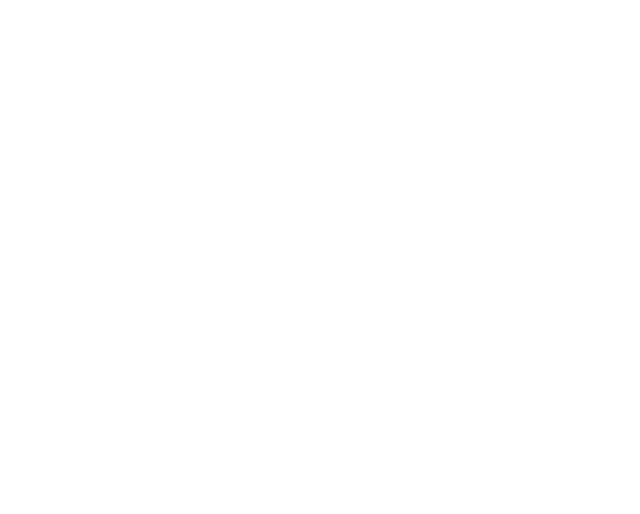
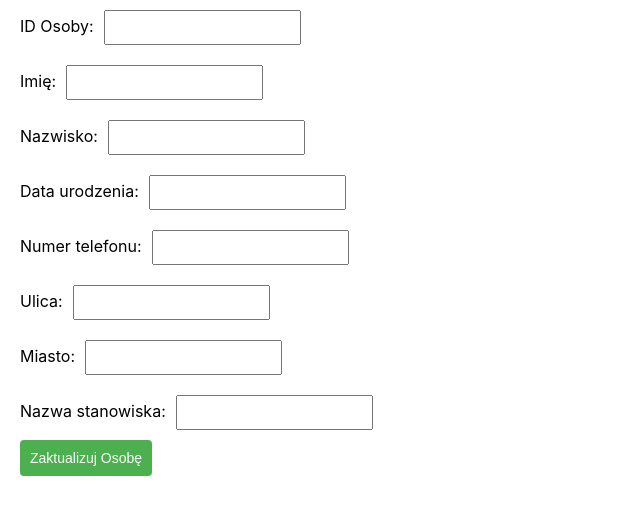
Before and after one commit to xivviasx/DatabasePeople2, a React (Create React App) app: page /edytuj-osobe in a window 1280 px wide. Before the commit this address had no page. Shown: the top 514 px of the page, without its empty margins (0-640 px from the left). Built offline with nearby package versions, Linux system fonts and the light colour scheme.

Commit message:
firstcommit

```diff
--- a/src/App.js
+++ b/src/App.js
@@ -2,7 +2,10 @@
 import { BrowserRouter as Router, Route, Routes } from 'react-router-dom';
 import Logowanie from "./components/Logowanie";
 import HomePage from "./components/HomePage";
-import OsobaPOST from "./components/crud/DodajOsobeForm";
+import OsobaPOST from "./components/crud/OsobaPOST";
+import OsobaDELETE from "./components/crud/OsobaDELETE";
+import OsobaPUT from "./components/crud/OsobaPUT";
+import AdresDELETE from "./components/crud/AdresDELETE";
 
 function App() {
     return (
@@ -11,6 +14,9 @@
                 <Route path="/" element={<Logowanie />} />
                 <Route path="/home" element={<HomePage />} />
                 <Route path="/dodaj-osobe" element={<OsobaPOST />} />
+                <Route path="/usun-osobe" element={<OsobaDELETE />} />
+                <Route path="/edytuj-osobe" element={<OsobaPUT />} />
+                <Route path="/usun-adres" element={<AdresDELETE />} />
             </Routes>
         </Router>
     );
--- a/src/components/crud/AdresDELETE.js
+++ b/src/components/crud/AdresDELETE.js
@@ -0,0 +1,34 @@
+import React, { useState } from 'react';
+import axios from 'axios';
+import { useNavigate } from 'react-router-dom';
+
+const AdresDELETE = () => {
+    const [adresId, setAdresId] = useState('');
+    const navigate = useNavigate();
+
+    const handleDelete = async () => {
+        try {
+            // Wysyłanie żądania DELETE z użyciem axios
+            await axios.delete(`http://localhost:8080/osoba/${adresId}`);
+            // Przeniesienie do HomePage po usunięciu osoby
+            navigate('/home');
+        } catch (error) {
+            console.error('Błąd podczas wysyłania żądania DELETE:', error);
+        }
+    };
+
+    return (
+        <form className="curd" onSubmit={(e) => e.preventDefault()} style={{ marginLeft: '20px' }}>
+            {/* Pole tekstowe do wprowadzenia ID osoby */}
+            <label>
+                ID Adresu:
+                <input type="text" value={adresId} onChange={(e) => setAdresId(e.target.value)} />
+            </label>
+            <br />
+            {/* Przycisk do usuwania osoby */}
+            <button type="button" onClick={handleDelete}>Usuń Adres</button>
+        </form>
+    );
+};
+
+export default AdresDELETE;
--- a/src/components/crud/OsobaDELETE.js
+++ b/src/components/crud/OsobaDELETE.js
@@ -1,23 +1,34 @@
-import React from 'react';
+import React, { useState } from 'react';
 import axios from 'axios';
+import { useNavigate } from 'react-router-dom';
+import '../../styles/Curd.css';
 
-const OsobaDELETE = ({ osobaId, onOsobaUsunieta }) => {
+const OsobaDELETE = () => {
+    const [osobaId, setOsobaId] = useState('');
+    const navigate = useNavigate();
+
     const handleDelete = async () => {
         try {
             // Wysyłanie żądania DELETE z użyciem axios
             await axios.delete(`http://localhost:8080/osoba/${osobaId}`);
-            // Wywołanie funkcji przekazanej z komponentu nadrzędnego do aktualizacji stanu
-            onOsobaUsunieta(osobaId);
+            // Przeniesienie do HomePage po usunięciu osoby
+            navigate('/home');
         } catch (error) {
             console.error('Błąd podczas wysyłania żądania DELETE:', error);
         }
     };
 
     return (
-        <div>
-            {/* Przykładowy przycisk do usuwania osoby */}
+        <form className="curd" onSubmit={(e) => e.preventDefault()} >
+            {/* Pole tekstowe do wprowadzenia ID osoby */}
+            <label>
+                ID Osoby:
+                <input type="text" value={osobaId} onChange={(e) => setOsobaId(e.target.value)} />
+            </label>
+            <br />
+            {/* Przycisk do usuwania osoby */}
             <button type="button" onClick={handleDelete}>Usuń Osobę</button>
-        </div>
+        </form>
     );
 };
 
--- a/src/components/crud/OsobaPOST.js
+++ b/src/components/crud/OsobaPOST.js
@@ -1,25 +1,58 @@
-// DodajOsobeForm.js
 import React, { useState } from 'react';
+import axios from 'axios';
+import { useNavigate } from 'react-router-dom';
 
 const OsobaPOST = ({ onOsobaDodana }) => {
     const [imie, setImie] = useState('');
     const [nazwisko, setNazwisko] = useState('');
+    const [dataUrodzenia, setDataUrodzenia] = useState('');
+    const [numerTelefonu, setNumerTelefonu] = useState('');
+    const [ulica, setUlica] = useState('');
+    const [miasto, setMiasto] = useState('');
+    const [nazwaStanowiska, setNazwaStanowiska] = useState('');
 
-    const handleSubmit = (e) => {
+    const navigate = useNavigate();
+
+    const handleSubmit = async (e) => {
         e.preventDefault();
+
         const nowaOsoba = {
             imie: imie,
             nazwisko: nazwisko,
+            dataUrodzenia: dataUrodzenia,
+            numerTelefonu: {
+                id: 4,
+                numer: numerTelefonu
+            },
+            adres: {
+                id: 2,
+                ulica: ulica,
+                miasto: miasto
+            },
+            praca: {
+                id: 4,
+                nazwaStanowiska: nazwaStanowiska
+            }
         };
 
-        onOsobaDodana(nowaOsoba);
+        try {
+            axios.post('http://localhost:8080/osoba', nowaOsoba);
+            navigate('/home');
+        } catch (error) {
+            console.error('Błąd podczas wysyłania żądania POST:', error);
+        }
 
-        setImie(''); // Wyczyszczenie wartości po dodaniu osoby
+        setImie('');
         setNazwisko('');
+        setDataUrodzenia('');
+        setNumerTelefonu('');
+        setUlica('');
+        setMiasto('');
+        setNazwaStanowiska('');
     };
 
     return (
-        <form onSubmit={handleSubmit} style={{ marginLeft: '20px' }}>
+        <form className="curd" onSubmit={handleSubmit} style={{ marginLeft: '20px' }}>
             <label>
                 Imię:
                 <input type="text" value={imie} onChange={(e) => setImie(e.target.value)} />
@@ -30,6 +63,31 @@
                 <input type="text" value={nazwisko} onChange={(e) => setNazwisko(e.target.value)} />
             </label>
             <br />
+            <label>
+                Data urodzenia:
+                <input type="text" value={dataUrodzenia} onChange={(e) => setDataUrodzenia(e.target.value)} />
+            </label>
+            <br />
+            <label>
+                Numer telefonu:
+                <input type="text" value={numerTelefonu} onChange={(e) => setNumerTelefonu(e.target.value)} />
+            </label>
+            <br />
+            <label>
+                Ulica:
+                <input type="text" value={ulica} onChange={(e) => setUlica(e.target.value)} />
+            </label>
+            <br />
+            <label>
+                Miasto:
+                <input type="text" value={miasto} onChange={(e) => setMiasto(e.target.value)} />
+            </label>
+            <br />
+            <label>
+                Nazwa stanowiska:
+                <input type="text" value={nazwaStanowiska} onChange={(e) => setNazwaStanowiska(e.target.value)} />
+            </label>
+            <br />
             <button type="submit">Dodaj Osobę</button>
         </form>
     );
--- a/src/components/crud/OsobaPUT.js
+++ b/src/components/crud/OsobaPUT.js
@@ -0,0 +1,91 @@
+import React, { useState } from 'react';
+import axios from 'axios';
+import { useNavigate } from 'react-router-dom';
+
+const OsobaPUT = () => {
+    const [osobaId, setOsobaId] = useState('');
+    const [imie, setImie] = useState('');
+    const [nazwisko, setNazwisko] = useState('');
+    const [dataUrodzenia, setDataUrodzenia] = useState('');
+    const [numerTelefonu, setNumerTelefonu] = useState('');
+    const [ulica, setUlica] = useState('');
+    const [miasto, setMiasto] = useState('');
+    const [nazwaStanowiska, setNazwaStanowiska] = useState('');
+
+    const navigate = useNavigate();
+
+    const handleUpdate = async (e) => {
+        e.preventDefault();
+
+        const zaktualizowanaOsoba = {
+            imie: imie || undefined,
+            nazwisko: nazwisko || undefined,
+            dataUrodzenia: dataUrodzenia || undefined,
+            numerTelefonu: numerTelefonu
+                ? {
+                    id: 4,
+                    numer: numerTelefonu,
+                }
+                : undefined,
+            adres: ulica || miasto ? { id: 2, ulica: ulica, miasto: miasto } : undefined,
+            praca: nazwaStanowiska ? { id: 4, nazwaStanowiska: nazwaStanowiska } : undefined,
+        };
+
+        try {
+            // Wysyłanie żądania PUT z użyciem axios
+            await axios.put(`http://localhost:8080/osoba/${osobaId}`, zaktualizowanaOsoba);
+            // Przeniesienie do HomePage po zaktualizowaniu osoby
+            navigate('/home');
+        } catch (error) {
+            console.error('Błąd podczas wysyłania żądania PUT:', error);
+        }
+    };
+
+    return (
+        <form className="curd" onSubmit={handleUpdate} style={{ marginLeft: '20px' }}>
+            <label>
+                ID Osoby:
+                <input type="text" value={osobaId} onChange={(e) => setOsobaId(e.target.value)} />
+            </label>
+            <br />
+            <label>
+                Imię:
+                <input type="text" value={imie} onChange={(e) => setImie(e.target.value)} />
+            </label>
+            <br />
+            <label>
+                Nazwisko:
+                <input type="text" value={nazwisko} onChange={(e) => setNazwisko(e.target.value)} />
+            </label>
+            <br />
+            <label>
+                Data urodzenia:
+                <input type="text" value={dataUrodzenia} onChange={(e) => setDataUrodzenia(e.target.value)} />
+            </label>
+            <br />
+            <label>
+                Numer telefonu:
+                <input type="text" value={numerTelefonu} onChange={(e) => setNumerTelefonu(e.target.value)} />
+            </label>
+            <br />
+            <label>
+                Ulica:
+                <input type="text" value={ulica} onChange={(e) => setUlica(e.target.value)} />
+            </label>
+            <br />
+            <label>
+                Miasto:
+                <input type="text" value={miasto} onChange={(e) => setMiasto(e.target.value)} />
+            </label>
+            <br />
+            <label>
+                Nazwa stanowiska:
+                <input type="text" value={nazwaStanowiska} onChange={(e) => setNazwaStanowiska(e.target.value)} />
+            </label>
+            <br />
+            <button type="submit">Zaktualizuj Osobę</button>
+        </form>
+    );
+};
+
+export default OsobaPUT;
--- a/src/styles/Curd.css
+++ b/src/styles/Curd.css
@@ -0,0 +1,27 @@
+/* AdresDELETE.css (lub dowolny plik CSS) */
+
+.curd {
+    margin-left: 20px;
+    width: 500px;
+}
+
+
+.curd input {
+    padding: 8px;
+    margin: 10px;
+
+}
+
+.curd button {
+    padding: 10px;
+    font-size: 14px;
+    background-color: #4caf50; /* Czerwony kolor tła */
+    color: white;
+    border: none;
+    border-radius: 4px;
+    cursor: pointer;
+}
+
+.curd button:hover {
+    background-color: #45a049; /* Ciemniejszy czerwony kolor tła po najechaniu myszką */
+}
--- a/src/styles/HomePage.css
+++ b/src/styles/HomePage.css
@@ -0,0 +1,26 @@
+/* App.css (lub dowolny plik CSS) */
+.container{
+    margin-left: 30%;
+    margin-bottom: 20px;
+}
+.crud {
+    width: 60%;
+    display: flex;
+    margin-top: 20px;
+    justify-content: flex-end;
+}
+
+.crud button {
+    margin-left: 20px;
+    padding: 10px;
+    font-size: 14px;
+    background-color: #4caf50; /* Zielony kolor tła */
+    color: white;
+    border: none;
+    border-radius: 4px;
+    cursor: pointer;
+}
+
+.crud button:hover {
+    background-color: #45a049; /* Ciemniejszy zielony kolor tła po najechaniu myszką */
+}
--- a/src/styles/Table.css
+++ b/src/styles/Table.css
@@ -1,8 +1,5 @@
-/* Table.css */
-
 .table {
     width: 60%;
-    border-collapse: collapse;
     margin-top: 20px;
 }
 
```
Also changed, not shown: src/components/HomePage.js (+23 -5 lines).
